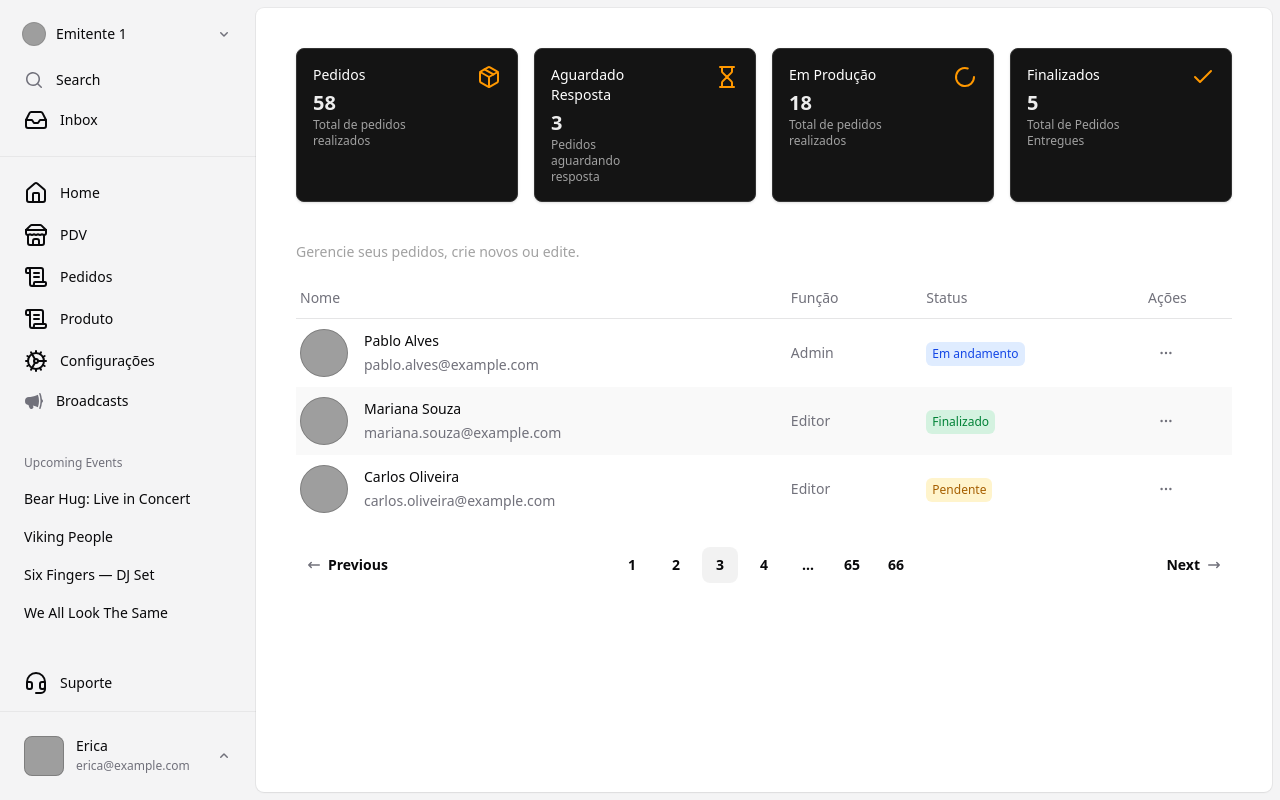
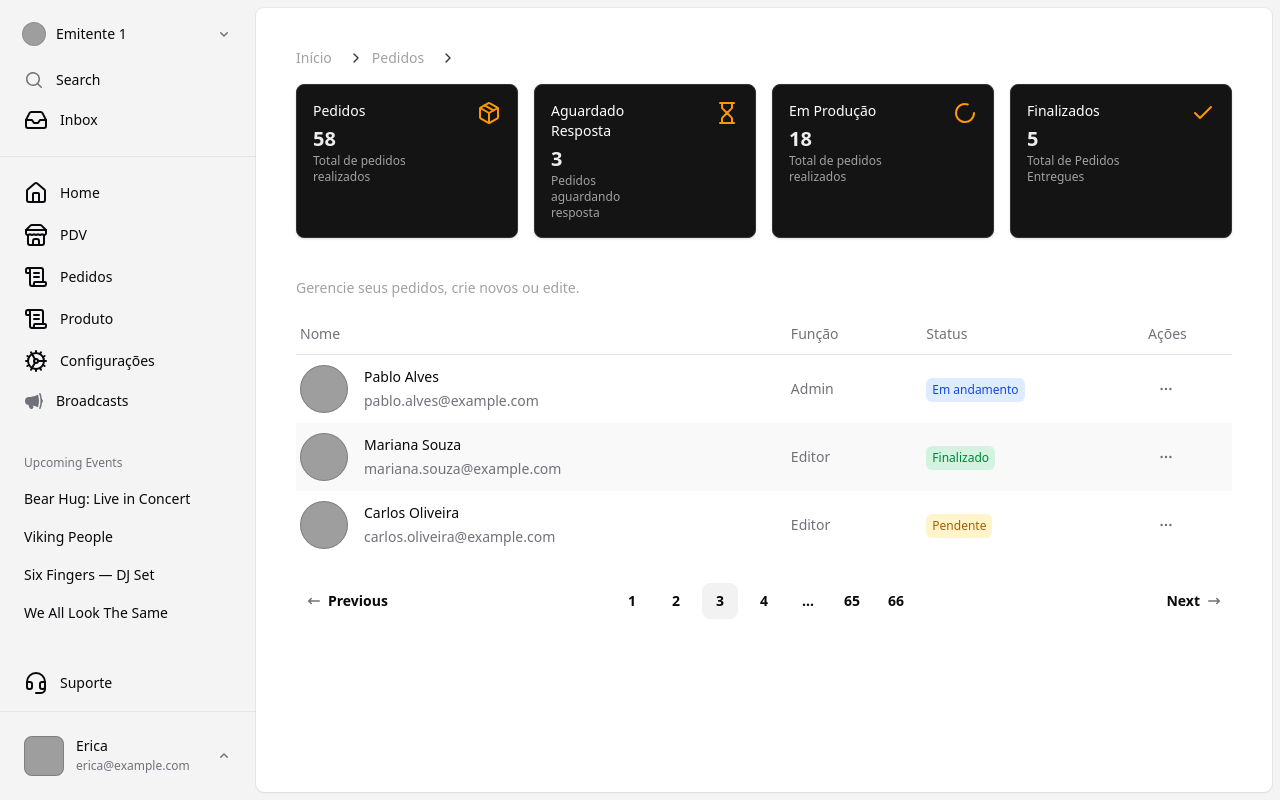
Before and after one commit to pabloalves01/gastro-flow, a React (Vite) app in the folder frontend/: page /pedido/gerenciar in a window 1280 px wide. Built offline with nearby package versions, Linux system fonts and the light colour scheme; grey boxes are pictures that could not be loaded.

Commit message:
Added breadcrumb manage-orders

```diff
--- a/frontend/src/pages/pedidos/manage-orders.tsx
+++ b/frontend/src/pages/pedidos/manage-orders.tsx
@@ -51,6 +51,7 @@ import {
   Pencil,
   Printer,
 } from "lucide-react";
+import { Breadcrumb } from "../../components/custom/breadcrumbs/breadcrumb";
 
 interface User {
   avatarUrl: string;
@@ -104,6 +105,11 @@ export function ManageOrders() {
 
   return (
     <div>
+      <Breadcrumb items={[
+        { label: "Início", href: "/home" },
+        { label: "Pedidos", href: "/pedidos" },
+        { label: "Gerenciar Pedidos", href: "/pedido/gerenciar" }
+      ]} />
       <div className="grid grid-cols-1 sm:grid-cols-2 lg:grid-cols-4 gap-4 mb-4">
         <StatusCard
           title="Pedidos"
```
